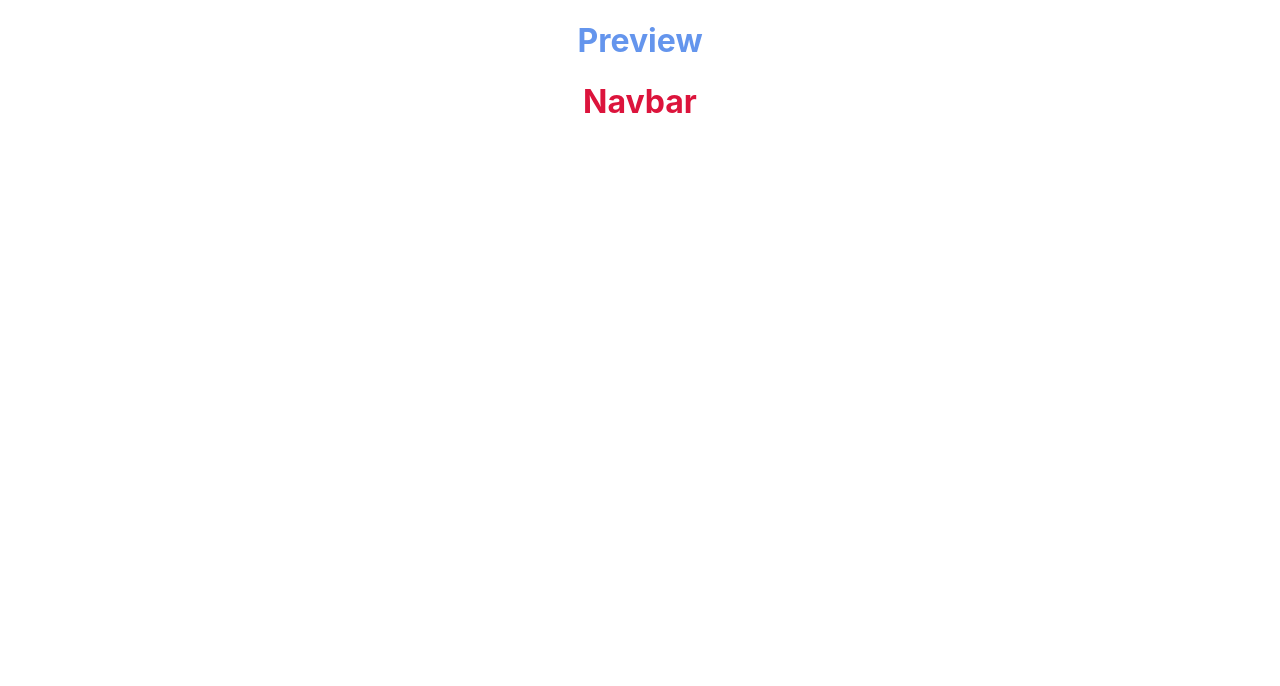
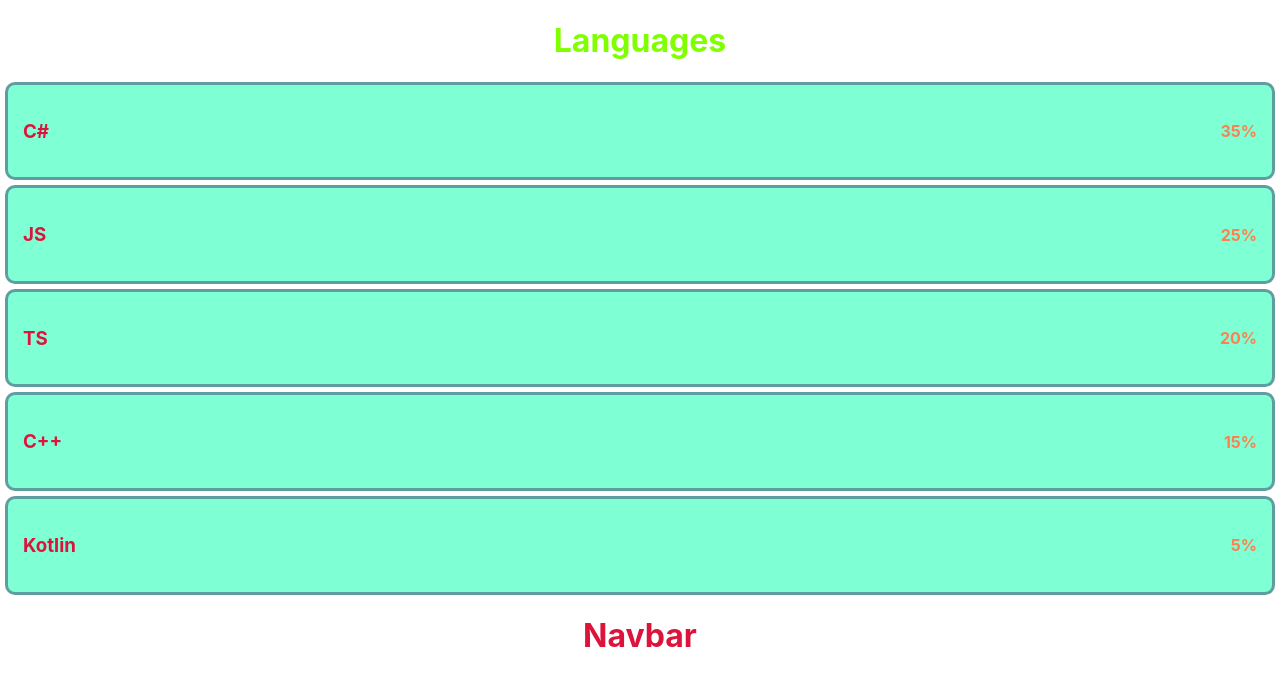
Before and after one commit to VladoDev03/the-amazing-poll, a React (Create React App) app in the folder front-end/the-amazing-poll/: page / in a window 1280 px wide. Shown: the top 686 px of the page. Built offline with nearby package versions, Linux system fonts and the light colour scheme.

Commit message:
Added ChoicesList component.

```diff
--- a/front-end/the-amazing-poll/src/App.tsx
+++ b/front-end/the-amazing-poll/src/App.tsx
@@ -1,7 +1,6 @@
 import './App.scss';
 import Preview from './components/Preview/Preview';
 import Navbar from './components/Navbar/Navbar';
-import Choice from './components/Choice/Choice';
 
 function App() {
     return (
--- /dev/null
+++ b/front-end/the-amazing-poll/src/components/ChoicesList/ChoicesList.module.scss
@@ -0,0 +1,3 @@
+.title {
+    color: cornflowerblue;
+}
--- /dev/null
+++ b/front-end/the-amazing-poll/src/components/ChoicesList/ChoicesList.tsx
@@ -0,0 +1,17 @@
+import styles from './ChoicesList.module.scss'
+
+import ChoiceItem from '../Choice/ChoiceItem';
+
+import Choice from '../../models/Choice'
+
+const ChoicesList: React.FC<{ items: Choice[] }> = (props) => {
+    return (
+        <div className={styles.choicesList}>
+            {props.items.map((item, index) => (
+                <ChoiceItem key={index} title={item.title} percentage={item.percentage} />
+            ))}
+        </div>
+    );
+}
+
+export default ChoicesList;
--- a/front-end/the-amazing-poll/src/components/Preview/Preview.module.scss
+++ b/front-end/the-amazing-poll/src/components/Preview/Preview.module.scss
@@ -1,3 +1,3 @@
 .title {
-    color: cornflowerblue;
+    color: chartreuse;
 }
--- a/front-end/the-amazing-poll/src/components/Preview/Preview.tsx
+++ b/front-end/the-amazing-poll/src/components/Preview/Preview.tsx
@@ -1,7 +1,24 @@
 import styles from './Preview.module.scss'
 
+import ChoicesList from '../ChoicesList/ChoicesList';
+
+import Choice from '../../models/Choice';
+
 const Preview = () => {
-    return (<h1 className={styles.title}>Preview</h1>);
+    const items: Choice[] = [
+        new Choice("C#", 35),
+        new Choice("JS", 25),
+        new Choice("TS", 20),
+        new Choice("C++", 15),
+        new Choice("Kotlin", 5)
+    ]
+
+    return (
+        <div>
+            <h1 className={styles.title}>Languages</h1>
+            <ChoicesList items={items} />
+        </div>
+    );
 }
 
 export default Preview;
--- /dev/null
+++ b/front-end/the-amazing-poll/src/models/Choice.ts
@@ -0,0 +1,11 @@
+class Choice {
+    title: string;
+    percentage: number;
+
+    constructor(title: string, percentage: number) {
+        this.title = title;
+        this.percentage = percentage;
+    }
+}
+
+export default Choice;
```
Also changed, not shown: front-end/the-amazing-poll/src/components/Choice/ChoiceItem.tsx (renamed from front-end/the-amazing-poll/src/components/Choice/Choice.tsx, +4 -7 lines).
